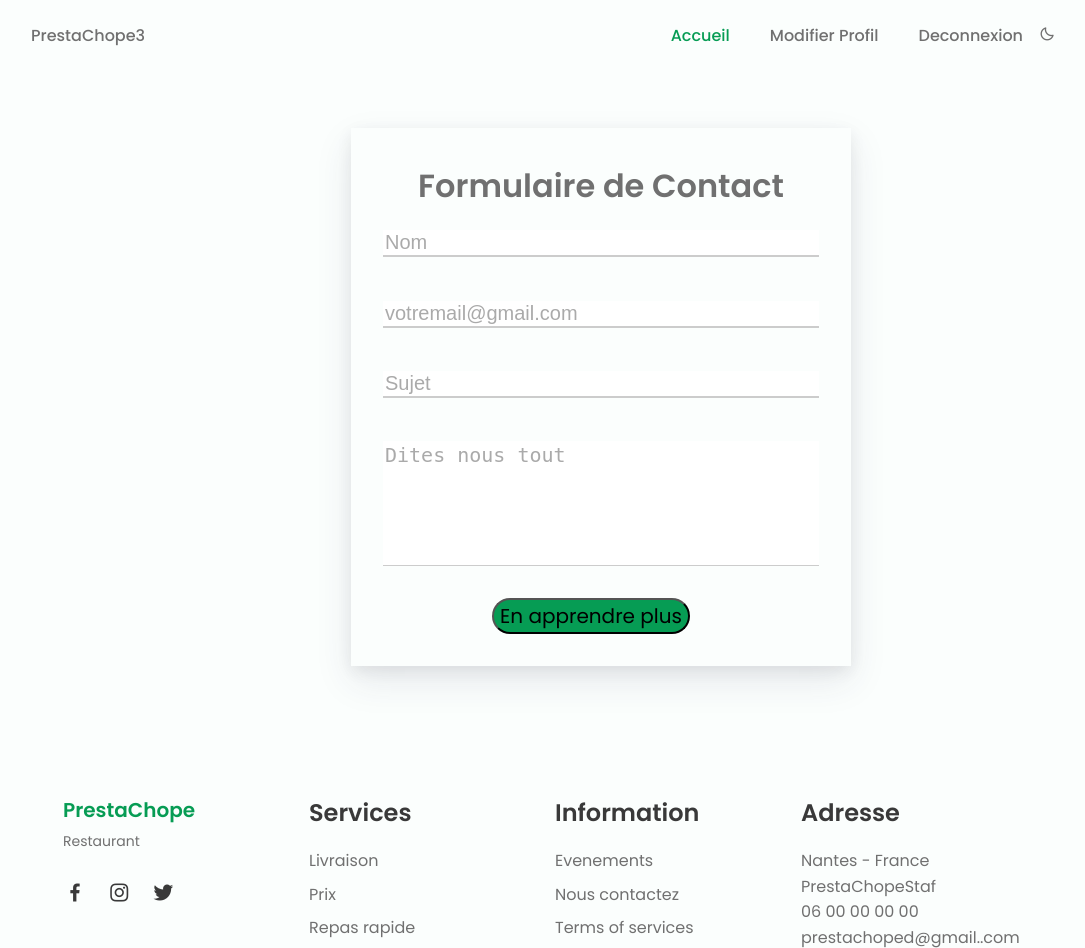
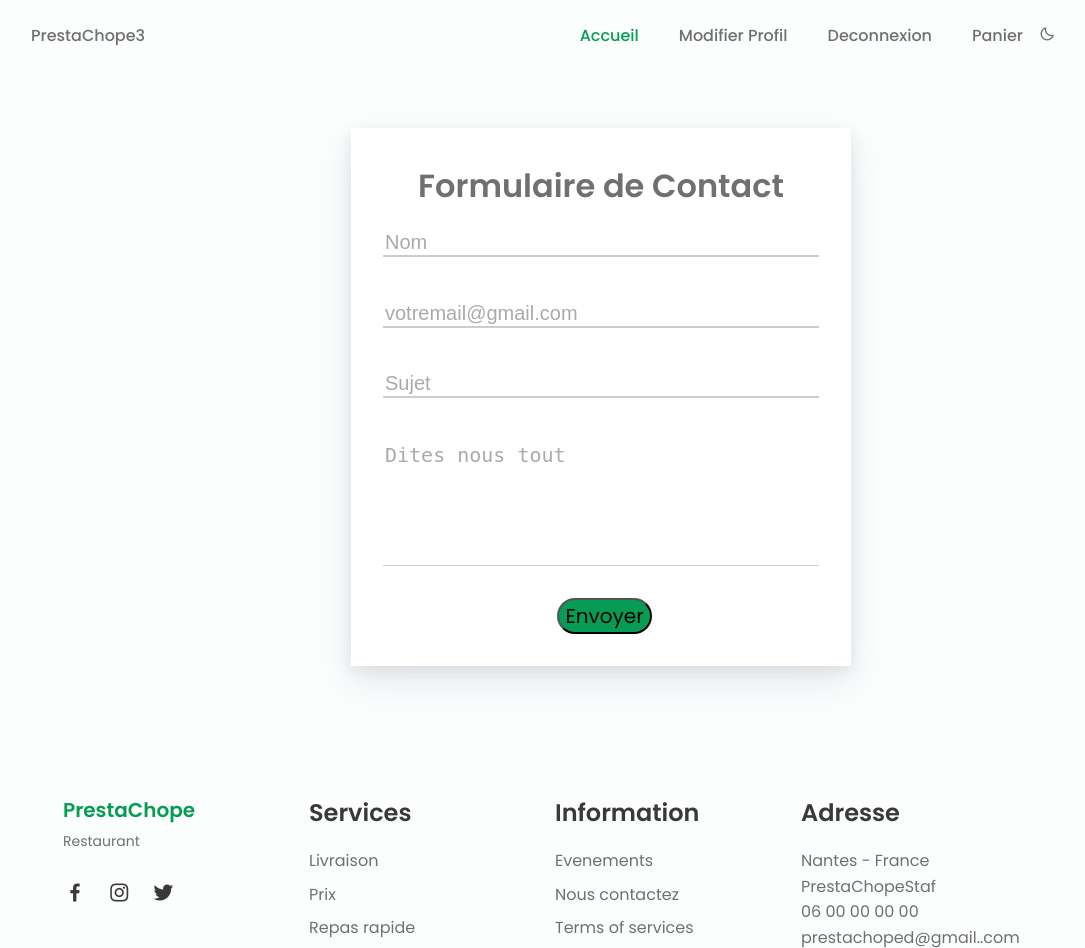
Before and after one commit to alexandre-champagnac/PrestaChopeGrp3, a PHP site: page /index.php?page=contact in a window 1280 px wide. Shown: the top 948 px of the page, without its empty margins (97-1182 px from the left). Run offline with PHP 8.4, Linux system fonts and the light colour scheme; the visitor is signed in with stand-in values (Sample User, id 1).

Commit message:
Debut seance 07/05/2021

```diff
--- a/DAO/ClientDAO.php
+++ b/DAO/ClientDAO.php
@@ -3,7 +3,7 @@ include_once 'tools/DatabaseLinker.php';
 include_once 'DTO/ClientDTO.php';
 class ClientDAO
 {
-    public function register($prenom, $nom, $pseudo, $password, $mail, $adresse)
+    public static function register($prenom, $nom, $pseudo, $password, $mail, $adresse)
     {
         $password = sha1($password);
         $bdd = DatabaseLinker::getConnexion();
--- /dev/null
+++ b/assets/css/Style_panier.css
@@ -0,0 +1,3 @@
+body{
+    background-color: #1D2521;
+}
--- a/assets/css/style_contact.css
+++ b/assets/css/style_contact.css
@@ -9,7 +9,7 @@
     padding:2em;
     margin-top: 10%;
     margin-left: 35%;
-
+    background-color: white;
 }
 
 h1{
@@ -84,7 +84,8 @@ textarea{
 
 
 .learn-more{
-    margin-left: 25%;
+
+    margin-left: 40%;
     background-color: #069C54;
     border-radius: 24px;
     font-family: 'Poppins', sans-serif;
--- a/index.php
+++ b/index.php
@@ -43,10 +43,9 @@
                 if($page!= 'connexion' && $page != 'inscription') {
                     if($page == 'accueil'){
                 ?>
-                        <li class="nav__item"><a href="#about" class="nav__link">A propos</a></li>
-                        <li class="nav__item"><a href="#services" class="nav__link">Services</a></li>
                         <li class="nav__item"><a href="#menu" class="nav__link">Menu</a></li>
-                        <li class="nav__item"><a href="#contact" class="nav__link">Contact</a></li>
+                        <li class="nav__item"><a href="index.php?page=contact" class="nav__link">Contact</a></li>
+
                 <?php
                     }
                 if(isset($_SESSION['idClient']) && $page != 'compte'){ ?>
@@ -58,6 +57,9 @@
                 if(isset($_SESSION['idClient'])){ ?>
                     <li class="nav__item"><a href="index.php?page=deconnexion" class="nav__link">Deconnexion</a></li>
                 <?php }
+                    if(isset($_SESSION['idClient'])){ ?>
+                        <li class="nav__item"><a href="index.php?page=panier" class="nav__link">Panier</a></li>
+                    <?php }
                 if($page != "inscription" && !isset($_SESSION['idClient'])){ ?>
                     <li class="nav__item"><a href="index.php?page=inscription" class="nav__link">Inscription</a></li>
                 <?php }} ?>
--- a/pages/Contactpage/contact.php
+++ b/pages/Contactpage/contact.php
@@ -76,7 +76,7 @@
             <textarea class="form-control" rows="5" cols="50" id="message" name="message" placeholder="Dites nous tout" tabindex="4"></textarea>
         </div>
         <div>
-            <button class="learn-more">En apprendre plus</button>
+            <button class="learn-more">Envoyer</button>
         </div>
     </form>
 
--- a/pages/Inscription/ControlleurInscription.php
+++ b/pages/Inscription/ControlleurInscription.php
@@ -7,4 +7,8 @@ class ControlleurInscription
     {
         include_once "pages/inscription/inscription.php";
     }
+
+    public function register($prenom, $nom, $pseudo, $password, $mail, $adresse){
+        ClientDAO::register($prenom, $nom, $pseudo, $password, $mail, $adresse);
+    }
 }
--- a/tools/SuperControleur.php
+++ b/tools/SuperControleur.php
@@ -59,11 +59,21 @@ class SuperControleur
                 include_once "pages/inscription/ControlleurInscription.php";
                 $instance3 = new ControlleurInscription();
                 $instance3->includeView();
+                if(!empty($_POST['pseudo']) && !empty($_POST['mdp']))
+                {
+                    $instance3->register($_POST['prenom'],$_POST['nom'],$_POST['pseudo'],$_POST['password'], $_POST['mail'], $_POST['adresse']);
+                }
                 break;
             case "contact" :
                 include_once ("pages/contactpage/ControlleurContact.php");
-                $instance2 = new ControlleurContact();
-                $instance2->includeview();
+                $instance4 = new ControlleurContact();
+                $instance4->includeview();
+                break;
+            case "panier" :
+                include_once ("pages/panier/ControlleurPanier.php");
+                $instance5 = new ControlleurPanier();
+                $instance5->includeView();
+
                 break;
 
         }
```
Also changed, not shown: pages/Inscription/inscription.php (+5 -4 lines), pages/Panier/ControlleurPanier.php (added, +14 -0 lines), pages/Panier/panier.php (added, +31 -0 lines).
